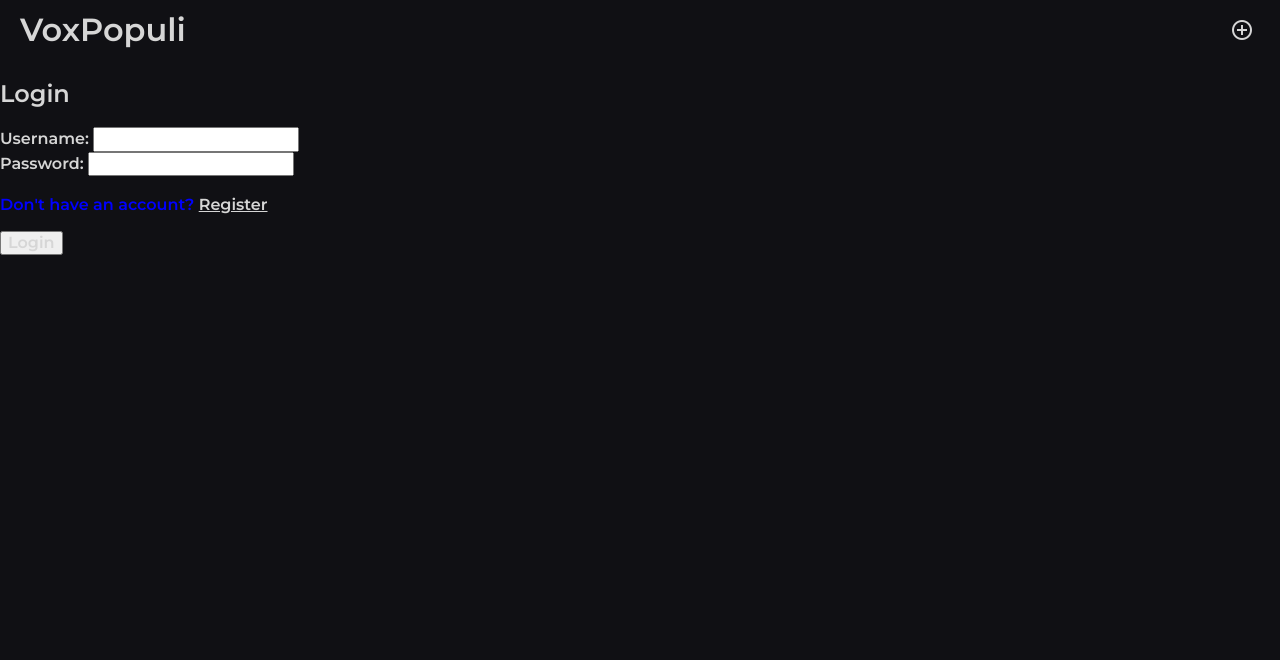
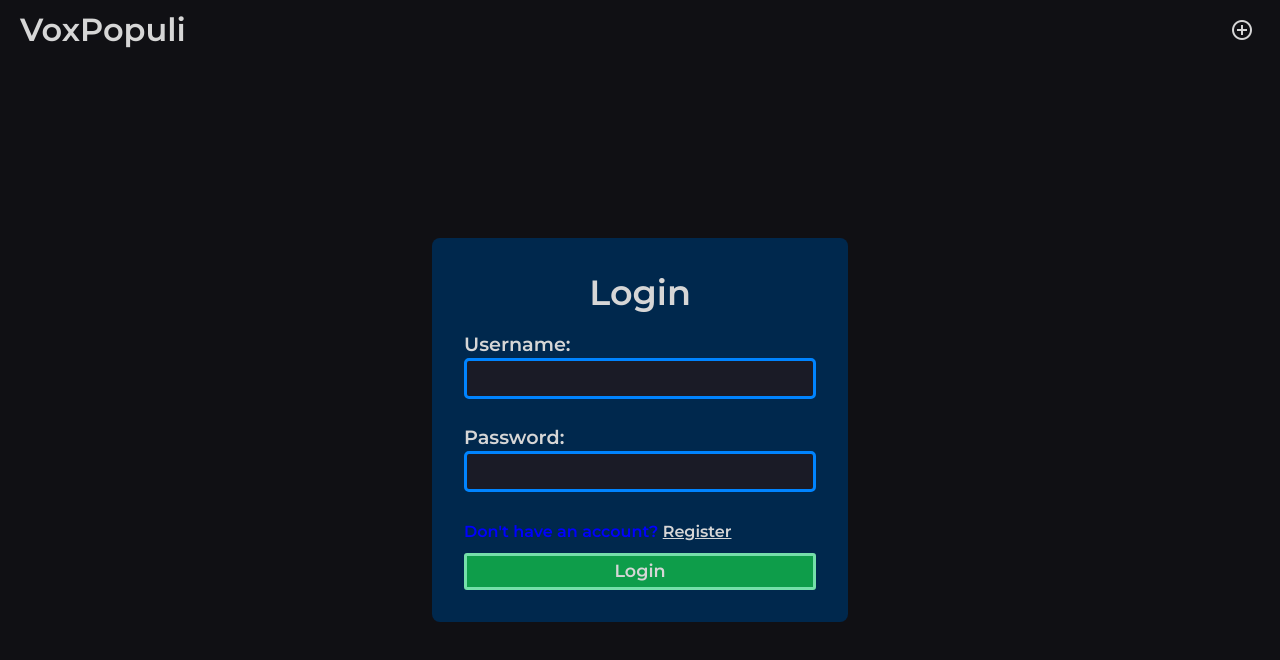
Before and after one commit to birdpump/voxpopuli-svelte, a SvelteKit app: page /login in a window 1280 px wide. Shown: the top 660 px of the page. Built offline with nearby package versions, Linux system fonts and the light colour scheme.

Commit message:
added login and signup

```diff
--- a/src/routes/login/+page.svelte
+++ b/src/routes/login/+page.svelte
@@ -1,12 +1,11 @@
 <script>
-    // Import statements and logic remain largely the same
     import axios from 'axios';
     import { goto } from "$app/navigation";
 
     import {isLoggedIn} from "$lib/Store.js";
     import {currentUsername} from "$lib/Store.js";
 
-    const apiURL = 'http://localhost:8080/api' //todo change this for deployment
+    const apiURL = 'http://localhost:8080/api'
 
 
     import '$lib/assets/global.css'
@@ -14,11 +13,9 @@
     let password = '';
     let errorMessage = '';
 
-    // handleLogin function would also need adjustments for Svelte, not shown here
 
     function handleLogin(e) {
       e.preventDefault();
-      // Your login logic here
     }
     async function login() {
       const response = await axios.post(`${apiURL}/users/login`, { username, password });
@@ -33,26 +30,80 @@
   </script>
   <style>
     #login-parent{
-
+        background: var(--cont-background);
+        height: fit-content;
+        width: fit-content;
+        border-radius: 8px;
+        margin: auto;
+        padding: 1rem 2rem 2rem 2rem;
+        display: grid;
+        width: 22rem;
+    }
+    .login-header{
+        text-align: center;
+        font-size: 35px;
+        margin: 0;
+        padding: 1.2rem 0;
+    }
+    .input-parent{
+        display: grid;
+        grid-template-rows: auto auto;
+        margin-bottom: 1rem;
+    }
+    .input-parent label{
+        font-size: 1.2rem;
+        color: var(--text);
+        margin-bottom: 0.2rem;
+    }
+    .input-parent input{
+        font-size: 1.2rem;
+        padding: 0.4rem 0 0.4rem 0.8rem;
+        color: var(--text);
+        border-radius: 5px;
+        outline: none;
+        border: 3.5px var(--primary) solid;
+        background-color: #1a1b26;
+    }
+    #submit-button-button{
+        background: none;
+        background: var(--submit-button);
+        padding: 0.35rem 0.7rem;
+        font-size: 1.1rem;
+        border: 3px rgb(117, 223, 170) solid;
+        border-radius: 3px;
+        margin: auto;
+        width: 100%;
+        margin-top: 0;
+    }
+    .pro-form{
+        display: grid;
+        grid-template-rows: auto auto auto auto;
+        gap: 0.7rem;
+    }
+    .special-property-password{
+        margin-bottom: 0;
+    }
+    .register-content-p{
+        margin: 0;
     }
   </style>
   <div id="login-parent">
-    <h2>Login</h2>
+    <h2 class="login-header">Login</h2>
     {#if errorMessage}
       <p>{errorMessage}</p>
     {/if}
-    <form on:submit|preventDefault={handleLogin}>
-      <div>
+    <form class="pro-form" on:submit|preventDefault={handleLogin}>
+      <div class="input-parent">
         <label>Username: </label>
         <input type="text" bind:value={username}/>
       </div>
-      <div>
+      <div class="input-parent special-property-password">
         <label>Password: </label>
         <input type="password" bind:value={password}/>
       </div>
-      <p style="color: blue; margin-top: 20px;">
+      <p class="register-content-p" style="color: blue; margin-top: 20px;">
         Don't have an account? <a href="/register">Register</a>
       </p>
-      <button type="submit" on:click={login}>Login</button>
+      <button id="submit-button-button" type="submit" on:click={login}>Login</button>
     </form>
   </div>
--- a/src/routes/register/+page.svelte
+++ b/src/routes/register/+page.svelte
@@ -36,30 +36,84 @@
 </script>
 <style>
     #login-parent{
-
+        background: var(--cont-background);
+        height: fit-content;
+        width: fit-content;
+        border-radius: 8px;
+        margin: auto;
+        padding: 1rem 2rem 2rem 2rem;
+        display: grid;
+        width: 22rem;
     }
-</style>
+    .login-header{
+        text-align: center;
+        font-size: 35px;
+        margin: 0;
+        padding: 1.2rem 0;
+    }
+    .input-parent{
+        display: grid;
+        grid-template-rows: auto auto;
+        margin-bottom: 0.8rem;
+    }
+    .input-parent label{
+        font-size: 1.2rem;
+        color: var(--text);
+        margin-bottom: 0.2rem;
+    }
+    .input-parent input{
+        font-size: 1.2rem;
+        padding: 0.4rem 0 0.4rem 0.8rem;
+        color: var(--text);
+        border-radius: 5px;
+        outline: none;
+        border: 3.5px var(--primary) solid;
+        background-color: #1a1b26;
+    }
+    #submit-button-button{
+        background: none;
+        background: var(--submit-button);
+        padding: 0.35rem 0.7rem;
+        font-size: 1.1rem;
+        border: 3px rgb(117, 223, 170) solid;
+        border-radius: 3px;
+        margin: auto;
+        width: 100%;
+        margin-top: 0;
+    }
+    .pro-form{
+        display: grid;
+        grid-template-rows: auto auto auto auto;
+        gap: 0.7rem;
+    }
+    .special-property-password{
+        margin-bottom: 0;
+    }
+    .register-content-p{
+        margin: 0 !important;
+    }
+  </style>
 <div id="login-parent">
-    <h2>Login</h2>
+    <h2 class="login-header">Register</h2>
     {#if errorMessage}
         <p>{errorMessage}</p>
     {/if}
-    <form on:submit|preventDefault={handleLogin}>
-        <div>
+    <form class="pro-form" on:submit|preventDefault={handleLogin}>
+        <div class="input-parent">
             <label>Username: </label>
             <input type="text" bind:value={username}/>
         </div>
-        <div>
+        <div class="input-parent">
             <label>Password: </label>
             <input type="password" bind:value={password}/>
         </div>
-        <div>
+        <div class="input-parent">
             <label>Confirm Password: </label>
             <input type="password" bind:value={confirmPassword}/>
         </div>
-        <p style="color: blue; margin-top: 20px;">
-            Don't have an account? <a href="/register">Register</a>
+        <p class="register-content-p" style="color: blue; margin-top: 20px;">
+            Have an account? <a href="/login">Login</a>
         </p>
-        <button type="submit" on:click={login}>Login</button>
+        <button id="submit-button-button" type="submit" on:click={login}>Register</button>
     </form>
 </div>
```
